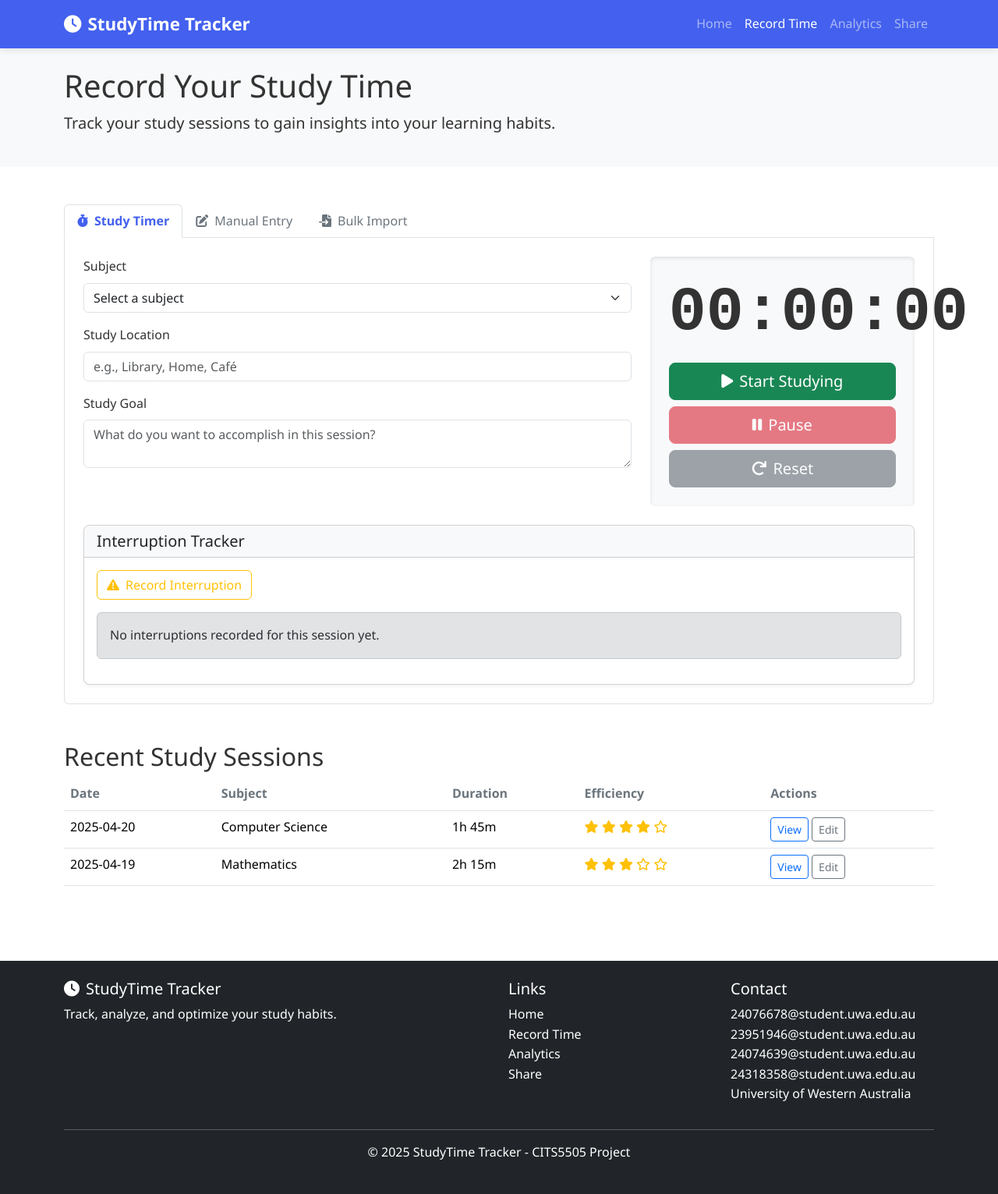
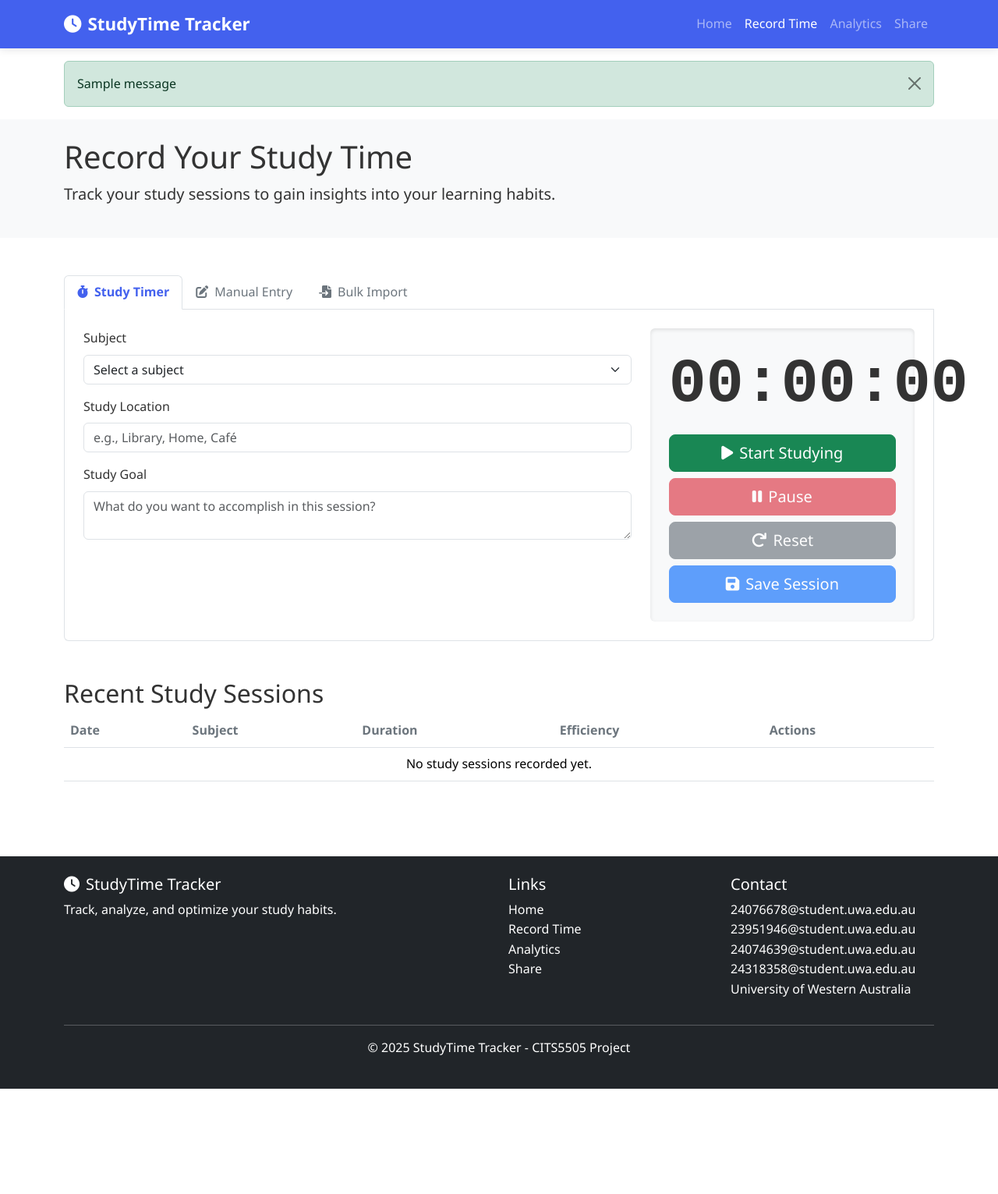
Before and after one commit to DDuu123321/cits5505-group-50, a Flask app: page /upload in a window 1280 px wide. Shown: the whole page at 78% size. After the commit the page ends 1396 px from the top, so only its background shows below. Run offline with Flask 3, Linux system fonts and the light colour scheme; a user stored in the database is signed in; tables that the repository leaves empty hold one stand-in row (values such as "Sample post"); one stand-in notice (Sample message) is shown; some libraries are stand-ins or nearby versions.

Commit message:
Update upload.html

```diff
--- a/app/templates/upload.html
+++ b/app/templates/upload.html
@@ -21,13 +21,13 @@
       href="https://cdnjs.cloudflare.com/ajax/libs/font-awesome/6.0.0/css/all.min.css"
     />
     <!-- Custom CSS -->
-    <link rel="stylesheet" href="css/style.css" />
+    <link rel="stylesheet" href="{{ url_for('static', filename='css/style.css') }}">
   </head>
   <body>
     <!-- Navigation Bar -->
     <nav class="navbar navbar-expand-lg navbar-dark bg-primary">
       <div class="container">
-        <a class="navbar-brand" href="index.html">
+        <a class="navbar-brand" href="{{ url_for('main.index') }}">
           <i class="fas fa-clock me-2"></i>StudyTime Tracker
         </a>
         <button
@@ -41,21 +41,35 @@
         <div class="collapse navbar-collapse" id="navbarNav">
           <ul class="navbar-nav ms-auto">
             <li class="nav-item">
-              <a class="nav-link" href="index.html">Home</a>
+              <a class="nav-link" href="{{ url_for('main.index') }}">Home</a>
             </li>
             <li class="nav-item">
-              <a class="nav-link active" href="upload.html">Record Time</a>
+              <a class="nav-link active" href="{{ url_for('main.upload') }}">Record Time</a>
             </li>
             <li class="nav-item">
-              <a class="nav-link" href="visualize.html">Analytics</a>
+              <a class="nav-link" href="{{ url_for('main.visualize') }}">Analytics</a>
             </li>
             <li class="nav-item">
-              <a class="nav-link" href="share.html">Share</a>
+              <a class="nav-link" href="{{ url_for('main.share') }}">Share</a>
             </li>
           </ul>
         </div>
       </div>
     </nav>
+
+    <!-- Flash message display area below navigation bar -->
+    <div class="container mt-3">
+      {% with messages = get_flashed_messages(with_categories=true) %}
+        {% if messages %}
+          {% for category, message in messages %}
+            <div class="alert alert-{{ category }} alert-dismissible fade show">
+              {{ message }}
+              <button type="button" class="btn-close" data-bs-dismiss="alert" aria-label="Close"></button>
+            </div>
+          {% endfor %}
+        {% endif %}
+      {% endwith %}
+    </div>
 
     <!-- Page Header -->
     <header class="bg-light py-4">
@@ -116,28 +130,26 @@
           <div class="row">
             <div class="col-md-8">
               <form>
+                <input type="hidden" name="csrf_token" value="{{ csrf_token() }}">
                 <div class="mb-3">
                   <label for="subjectSelect" class="form-label">Subject</label>
-                  <select class="form-select" id="subjectSelect">
+                  <select class="form-select" id="subjectSelect" name="subject" required>
                     <option selected>Select a subject</option>
-                    <option value="1">Mathematics</option>
-                    <option value="2">Computer Science</option>
-                    <option value="3">Physics</option>
-                    <option value="4">Literature</option>
-                    <option value="5">History</option>
-                    <option value="6">+ Add new subject</option>
+                    {% for subject in subjects %}
+                    <option value="{{ subject.id }}">{{ subject.name }}</option>
+                    {% endfor %}
+                    <option value="add">+ Add new subject</option>
                   </select>
                 </div>
 
                 <div class="mb-3">
-                  <label for="location" class="form-label"
-                    >Study Location</label
-                  >
+                  <label for="location" class="form-label">Study Location</label>
                   <input
                     type="text"
                     class="form-control"
                     id="location"
                     placeholder="e.g., Library, Home, Café"
+                    required
                   />
                 </div>
 
@@ -155,6 +167,37 @@
             <div class="col-md-4">
               <div class="timer-container text-center p-4 rounded bg-light">
                 <h2 id="timerDisplay" class="display-1 mb-3">00:00:00</h2>
+
+                <!-- Add efficiency rating options -->
+                <div class="mb-3 efficiency-rating" id="efficiencyRating" style="display: none;">
+                  <label class="form-label">Efficiency Rating</label>
+                  <div class="rating-stars text-center">
+                    <div class="d-flex justify-content-center align-items-center">
+                      <div class="rating-option">
+                        <i class="far fa-star efficiency-star fs-3 mx-1" data-value="1"></i>
+                        <span class="rating-label">Poor</span>
+                      </div>
+                      <div class="rating-option">
+                        <i class="far fa-star efficiency-star fs-3 mx-1" data-value="2"></i>
+                        <span class="rating-label">Below Average</span>
+                      </div>
+                      <div class="rating-option">
+                        <i class="far fa-star efficiency-star fs-3 mx-1" data-value="3"></i>
+                        <span class="rating-label">Average</span>
+                      </div>
+                      <div class="rating-option">
+                        <i class="far fa-star efficiency-star fs-3 mx-1" data-value="4"></i>
+                        <span class="rating-label">Good</span>
+                      </div>
+                      <div class="rating-option">
+                        <i class="far fa-star efficiency-star fs-3 mx-1" data-value="5"></i>
+                        <span class="rating-label">Excellent</span>
+                      </div>
+                    </div>
+                    <small class="text-muted mt-2">Rate how efficiently you used your study time</small>
+                  </div>
+                </div>
+
                 <div class="d-grid gap-2">
                   <button class="btn btn-success btn-lg" id="startTimer">
                     <i class="fas fa-play me-2"></i>Start Studying
@@ -173,25 +216,13 @@
                   >
                     <i class="fas fa-redo me-2"></i>Reset
                   </button>
-                </div>
-              </div>
-            </div>
-          </div>
-
-          <div class="mt-4">
-            <div class="card">
-              <div class="card-header bg-light">
-                <h5 class="mb-0">Interruption Tracker</h5>
-              </div>
-              <div class="card-body">
-                <button class="btn btn-outline-warning" id="recordInterruption">
-                  <i class="fas fa-exclamation-triangle me-2"></i>Record
-                  Interruption
+                  <button
+                    class="btn btn-primary btn-lg"
+                    id="saveSession"
+                    disabled
+                  >
+                    <i class="fas fa-save me-2"></i>Save Session
                   </button>
-                <div class="mt-3">
-                  <div class="alert alert-secondary">
-                    No interruptions recorded for this session yet.
-                  </div>
                 </div>
               </div>
             </div>
@@ -200,99 +231,76 @@
 
         <!-- Manual Entry Tab -->
         <div class="tab-pane fade" id="manual-pane" role="tabpanel">
-          <form>
+          <form method="POST" action="{{ url_for('main.upload') }}">
+            {{ form.hidden_tag() }}
+
             <div class="row mb-3">
               <div class="col-md-6">
-                <label for="manualSubject" class="form-label">Subject</label>
-                <select class="form-select" id="manualSubject">
-                  <option selected>Select a subject</option>
-                  <option value="1">Mathematics</option>
-                  <option value="2">Computer Science</option>
-                  <option value="3">Physics</option>
-                  <option value="4">Literature</option>
-                  <option value="5">History</option>
-                  <option value="6">+ Add new subject</option>
-                </select>
+                <label class="form-label">Subject</label>
+                {{ form.subject(class="form-select") }}
               </div>
               <div class="col-md-6">
-                <label for="studyDate" class="form-label">Date</label>
-                <input type="date" class="form-control" id="studyDate" />
+                <label class="form-label">Date</label>
+                {{ form.date(class="form-control") }}
               </div>
             </div>
 
             <div class="row mb-3">
               <div class="col-md-6">
-                <label for="startTime" class="form-label">Start Time</label>
-                <input type="time" class="form-control" id="startTime" />
+                <label class="form-label">Start Time</label>
+                {{ form.start_time(class="form-control") }}
               </div>
               <div class="col-md-6">
-                <label for="endTime" class="form-label">End Time</label>
-                <input type="time" class="form-control" id="endTime" />
+                <label class="form-label">End Time</label>
+                {{ form.end_time(class="form-control") }}
               </div>
             </div>
 
             <div class="row mb-3">
               <div class="col-md-6">
-                <label for="studyLocation" class="form-label">Location</label>
-                <input
-                  type="text"
-                  class="form-control"
-                  id="studyLocation"
-                  placeholder="e.g., Library, Home, Café"
-                />
+                <label class="form-label">Location</label>
+                {{ form.location(class="form-control") }}
               </div>
               <div class="col-md-6">
-                <label for="efficiencyRating" class="form-label"
-                  >Efficiency Rating</label
-                >
-                <select class="form-select" id="efficiencyRating">
-                  <option selected>Rate your efficiency</option>
-                  <option value="5">5 - Excellent</option>
-                  <option value="4">4 - Good</option>
-                  <option value="3">3 - Average</option>
-                  <option value="2">2 - Below Average</option>
-                  <option value="1">1 - Poor</option>
-                </select>
+                <label class="form-label">Efficiency Rating</label>
+                <div class="form-select-wrapper">
+                  {{ form.efficiency(class="form-select") }}
+                  <div class="small text-muted mt-1">
+                    <div class="d-flex align-items-center">
+                      <div class="rating me-1">
+                        <i class="fas fa-star"></i>
+                        <i class="fas fa-star"></i>
+                        <i class="fas fa-star"></i>
+                        <i class="fas fa-star"></i>
+                        <i class="fas fa-star"></i>
+                      </div>
+                      <span>Excellent - Maximum focus and productivity</span>
+                    </div>
+                    <div class="d-flex align-items-center">
+                      <div class="rating me-1">
+                        <i class="fas fa-star"></i>
+                        <i class="fas fa-star"></i>
+                        <i class="fas fa-star"></i>
+                        <i class="fas fa-star"></i>
+                        <i class="far fa-star"></i>
+                      </div>
+                      <span>Good - Focused with minor distractions</span>
+                    </div>
+                  </div>
+                </div>
               </div>
             </div>
 
             <div class="mb-3">
-              <label for="studyNotes" class="form-label">Notes</label>
-              <textarea
-                class="form-control"
-                id="studyNotes"
-                rows="3"
-                placeholder="What did you study? How did it go?"
-              ></textarea>
+              <label class="form-label">Notes</label>
+              {{ form.notes(class="form-control", rows=3) }}
             </div>
 
             <div class="mb-3">
-              <label class="form-label">Interruptions</label>
-              <div class="input-group mb-3">
-                <input
-                  type="text"
-                  class="form-control"
-                  placeholder="Interruption reason"
-                />
-                <input
-                  type="number"
-                  class="form-control"
-                  placeholder="Minutes"
-                  min="1"
-                />
-                <button class="btn btn-outline-secondary" type="button">
-                  Add
-                </button>
+              <button type="submit" class="btn btn-primary">Save Study Session</button>
             </div>
-              <div class="alert alert-secondary">
-                No interruptions added yet.
-              </div>
-            </div>
+          </form>
 
-            <button type="submit" class="btn btn-primary">
-              Save Study Session
-            </button>
-          </form>
         </div>
 
         <!-- Bulk Import Tab -->
@@ -307,6 +315,8 @@
                   <p>
                     Upload your study session data from a CSV or Excel file.
                   </p>
+                  <form enctype="multipart/form-data">
+                    <input type="hidden" name="csrf_token" value="{{ csrf_token() }}">
                     <div class="mb-3">
                       <label for="formFile" class="form-label">Select file</label>
                       <input
@@ -325,6 +335,7 @@
                       </p>
                     </div>
                     <button class="btn btn-primary">Upload</button>
+                  </form>
                 </div>
               </div>
             </div>
@@ -368,42 +379,33 @@
               </tr>
             </thead>
             <tbody>
+              {% if recent_sessions %}
+                {% for session in recent_sessions %}
                   <tr>
-                <td>2025-04-20</td>
-                <td>Computer Science</td>
-                <td>1h 45m</td>
+                    <td>{{ session.date }}</td>
+                    <td>{{ session.subject }}</td>
+                    <td>{{ session.duration }}</td>
                     <td>
                       <div class="rating">
+                        {% for i in range(session.efficiency) %}
                           <i class="fas fa-star text-warning"></i>
-                    <i class="fas fa-star text-warning"></i>
-                    <i class="fas fa-star text-warning"></i>
-                    <i class="fas fa-star text-warning"></i>
+                        {% endfor %}
+                        {% for i in range(5 - session.efficiency) %}
                           <i class="far fa-star text-warning"></i>
+                        {% endfor %}
                       </div>
                     </td>
                     <td>
-                  <button class="btn btn-sm btn-outline-primary">View</button>
-                  <button class="btn btn-sm btn-outline-secondary">Edit</button>
+                      <button class="btn btn-sm btn-outline-primary view-session" data-id="{{ session.id }}">View</button>
+                      <button class="btn btn-sm btn-outline-secondary edit-session" data-id="{{ session.id }}">Edit</button>
                     </td>
                   </tr>
+                {% endfor %}
+              {% else %}
                 <tr>
-                <td>2025-04-19</td>
-                <td>Mathematics</td>
-                <td>2h 15m</td>
-                <td>
-                  <div class="rating">
-                    <i class="fas fa-star text-warning"></i>
-                    <i class="fas fa-star text-warning"></i>
-                    <i class="fas fa-star text-warning"></i>
-                    <i class="far fa-star text-warning"></i>
-                    <i class="far fa-star text-warning"></i>
-                  </div>
-                </td>
-                <td>
-                  <button class="btn btn-sm btn-outline-primary">View</button>
-                  <button class="btn btn-sm btn-outline-secondary">Edit</button>
-                </td>
+                  <td colspan="5" class="text-center">No study sessions recorded yet.</td>
                 </tr>
+              {% endif %}
             </tbody>
           </table>
         </div>
@@ -421,10 +423,10 @@
           <div class="col-md-3">
             <h5>Links</h5>
             <ul class="list-unstyled">
-              <li><a href="index.html" class="text-white">Home</a></li>
-              <li><a href="upload.html" class="text-white">Record Time</a></li>
-              <li><a href="visualize.html" class="text-white">Analytics</a></li>
-              <li><a href="share.html" class="text-white">Share</a></li>
+              <li><a href="{{ url_for('main.index') }}" class="text-white">Home</a></li>
+              <li><a href="{{ url_for('main.upload') }}" class="text-white">Record Time</a></li>
+              <li><a href="{{ url_for('main.visualize') }}" class="text-white">Analytics</a></li>
+              <li><a href="{{ url_for('main.share') }}" class="text-white">Share</a></li>
             </ul>
           </div>
           <div class="col-md-3">
@@ -448,6 +450,6 @@
     <!-- Bootstrap JS Bundle -->
     <script src="https://cdn.jsdelivr.net/npm/bootstrap@5.3.0-alpha1/dist/js/bootstrap.bundle.min.js"></script>
     <!-- Custom JS -->
-    <script src="js/main.js"></script>
+    <script src="{{ url_for('static', filename='js/main.js') }}"></script>
   </body>
 </html>
```
Lines whose indentation alone changed are shown as unchanged.
